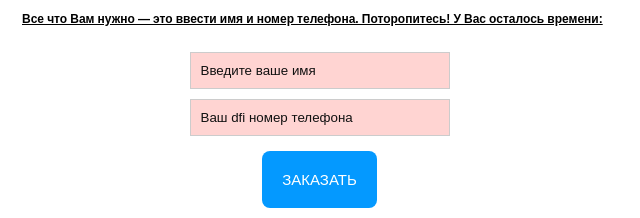
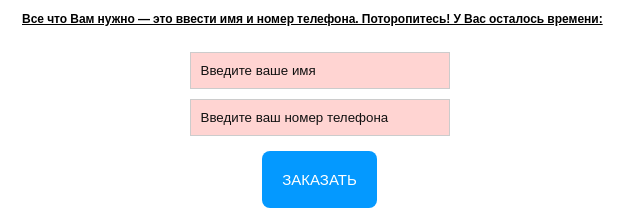
Before and after one commit to 333Nikita333/test, a plain HTML site: page index.html in a window 1280 px wide. Shown: the part 1887-2105 px from the top of the page, 326-966 px from the left. Drawn offline with Linux system fonts and the light colour scheme; some packages are replaced by stand-ins of ours; a script that the page names is missing.

Commit message:
corrected input placeholder

```diff
--- a/index.html
+++ b/index.html
@@ -1326,7 +1326,7 @@ gtag('config', 'UA-554376-23');
                         </p>
                         <form class="post_text-salary-form">
                             <input type="text" name="имя" placeholder="Введите ваше имя" required>
-                            <input type="tel" name="телефон" placeholder="Ваш dfi номер телефона" required>
+                            <input type="tel" name="телефон" placeholder="Введите ваш номер телефона" required>
                             <button type="submit" onclick="submitForm()">Заказать</button>
                         </form>
                     </div>
```
